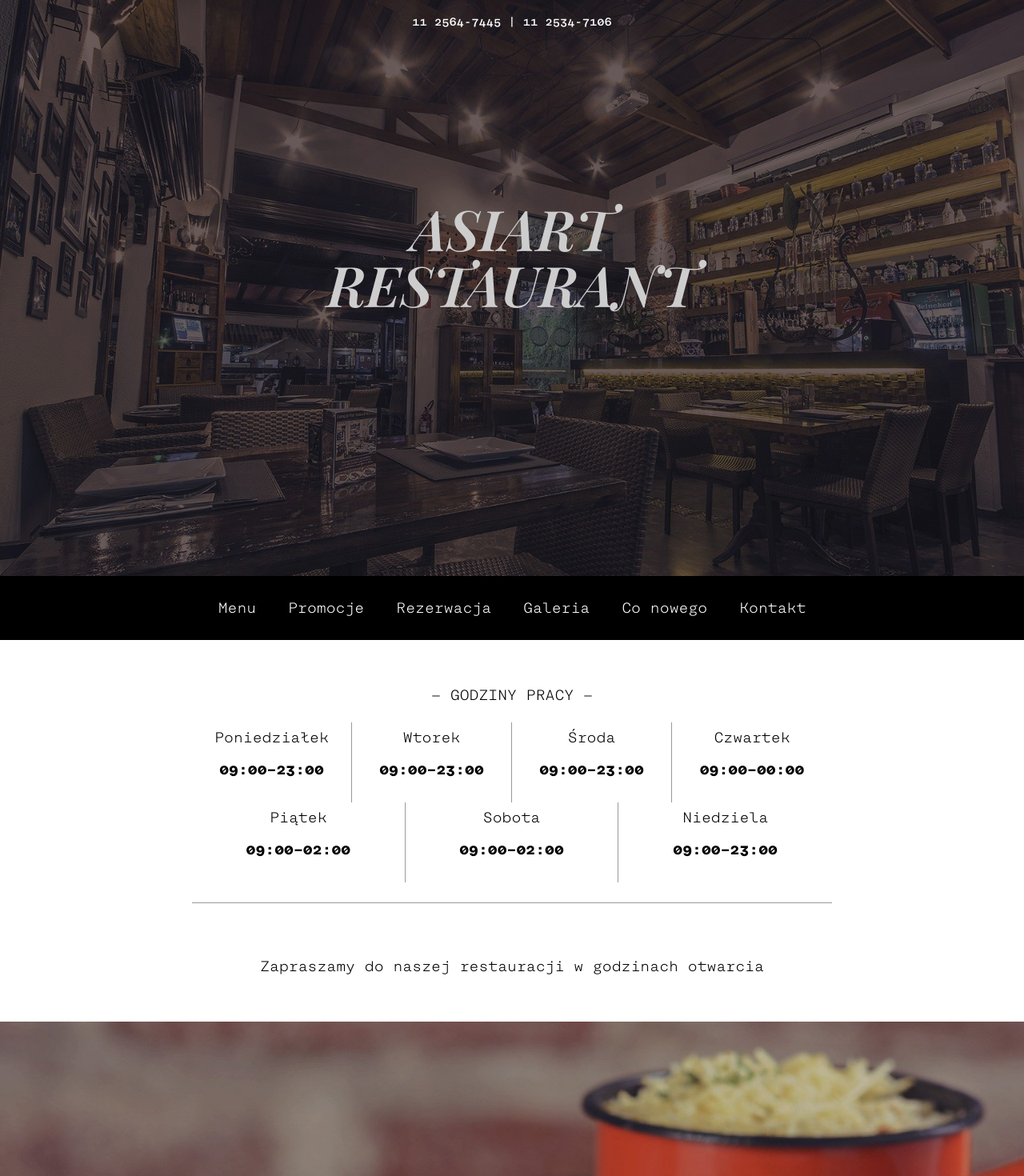
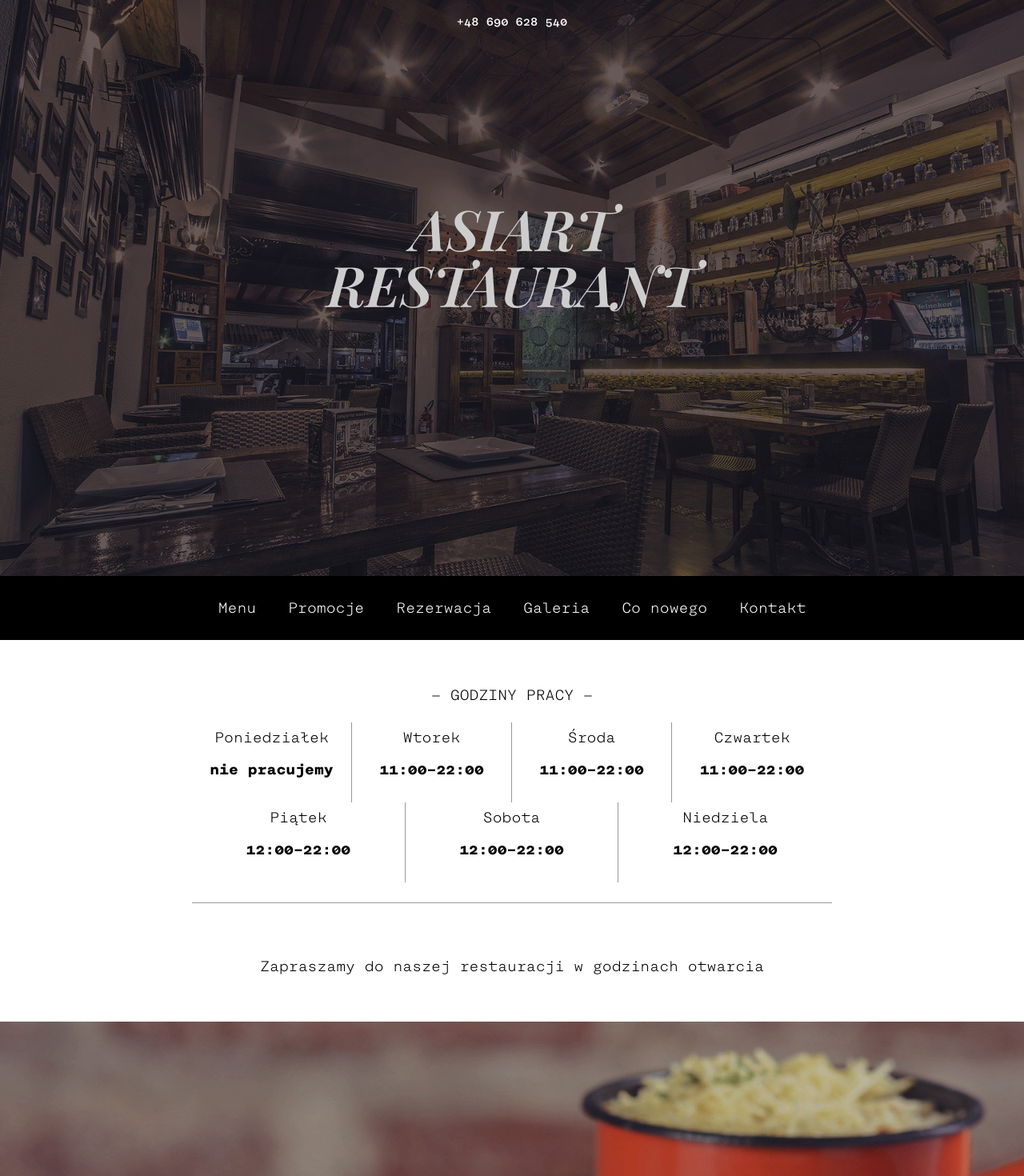
Before and after one commit to MEDOYED/restaurant-layout-template, a React (Vite) app: page / in a window 1280 px wide. Shown: the top 1470 px of the page at 80% size. Built offline with nearby package versions, Linux system fonts and the light colour scheme.

Commit message:
feat(dataProject.ts): filled in data for Aiart Restourant

```diff
--- a/src/shared/data/dataProject.ts
+++ b/src/shared/data/dataProject.ts
@@ -14,36 +14,36 @@ type Day = {
 
 const dataProject: DataProject = {
   companyName: "Asiart Restaurant",
-  phoneNumbers: "11 2564-7445 | 11 2534-7106",
+  phoneNumbers: "690 628 540",
 
   openHours: [
     {
       day: "Poniedziałek",
-      time: "09:00–23:00",
+      time: "nie pracujemy",
     },
     {
       day: "Wtorek",
-      time: "09:00–23:00",
+      time: "11:00–22:00",
     },
     {
       day: "Środa",
-      time: "09:00–23:00",
+      time: "11:00–22:00",
     },
     {
       day: "Czwartek",
-      time: "09:00–00:00",
+      time: "11:00–22:00",
     },
     {
       day: "Piątek",
-      time: "09:00–02:00",
+      time: "12:00–22:00",
     },
     {
       day: "Sobota",
-      time: "09:00–02:00",
+      time: "12:00–22:00",
     },
     {
       day: "Niedziela",
-      time: "09:00–23:00",
+      time: "12:00–22:00",
     },
   ],
 
--- a/src/widgets/sections/SectionHero/SectionHero.tsx
+++ b/src/widgets/sections/SectionHero/SectionHero.tsx
@@ -7,7 +7,7 @@ import cn from "./SectionHero.module.scss";
 const SectionHero = () => {
   return (
     <section className={cn.heroSection}>
-      <span className={cn.phoneNumbers}>{dataProject.phoneNumbers}</span>
+      <span className={cn.phoneNumbers}>+48 {dataProject.phoneNumbers}</span>
       <h1 className={cn.companyName}>{dataProject.companyName}</h1>
 
       <Header />
```
